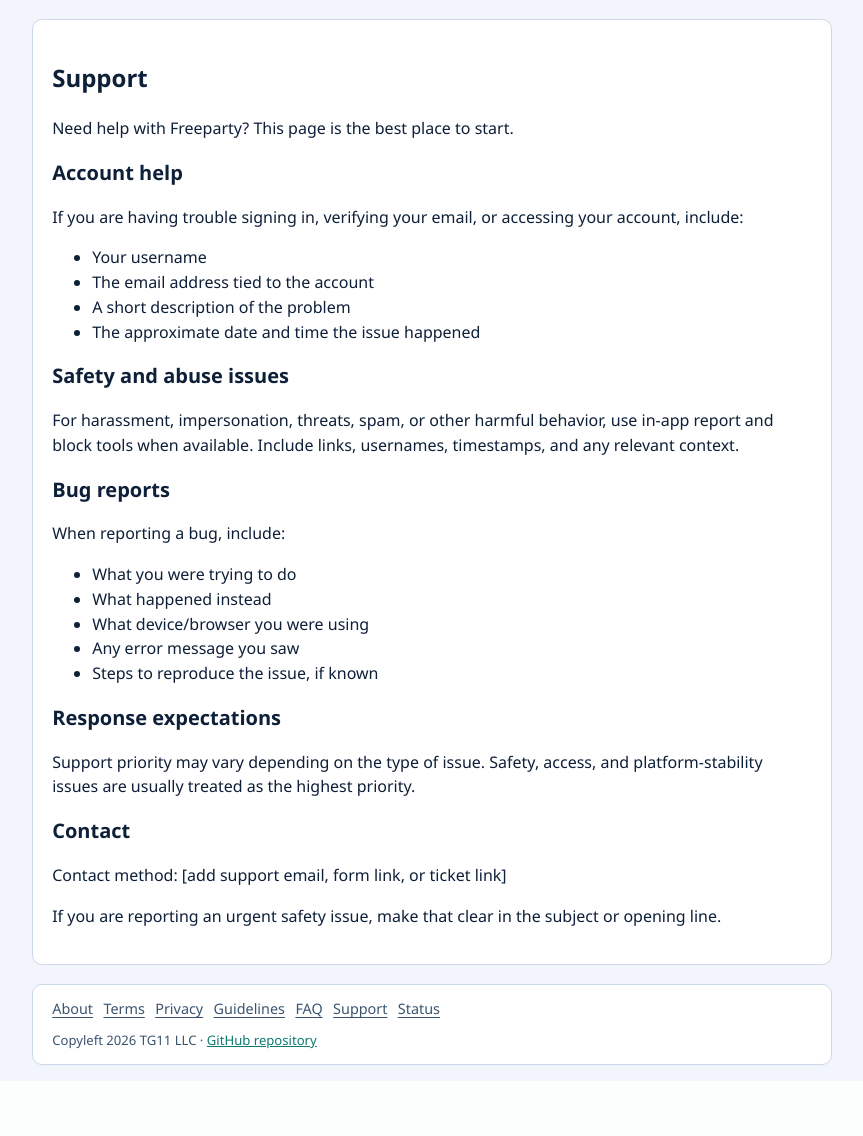
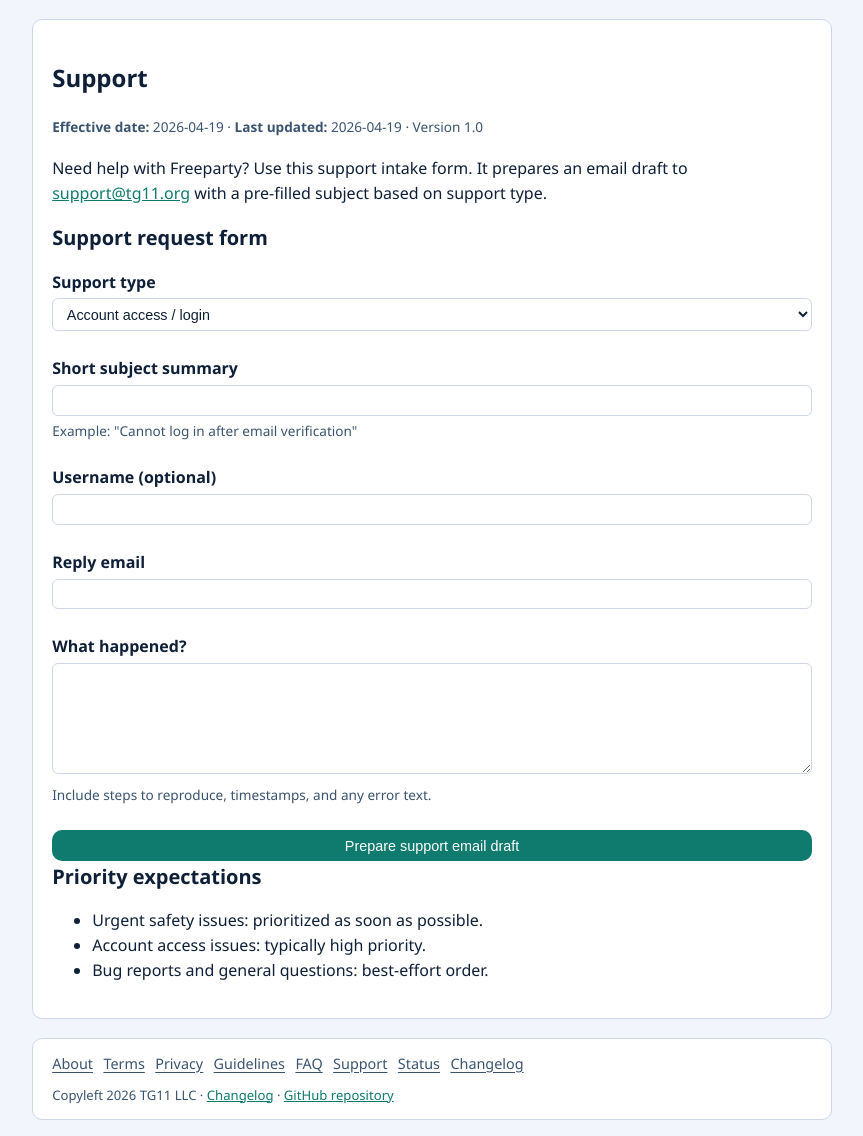
Before and after one commit to tg11-org/Freeparty, a Django app: page /support/ in a window 1280 px wide. Shown: the part 171-1307 px from the top of the page, without its empty margins (208-1071 px from the left). Before the commit the page ends 1236 px from the top, so only its background shows below. Run offline with Django 5.2, Linux system fonts and the light colour scheme; parts of the project's set-up code (start-up, migrations or seed data) failed here and were passed over; some libraries are stand-ins or nearby versions.

Commit message:
update some core templates again

```diff
--- /dev/null
+++ b/apps/core/forms.py
@@ -0,0 +1,26 @@
+from django import forms
+
+
+class SupportRequestForm(forms.Form):
+    SUPPORT_TYPE_ACCOUNT = "account"
+    SUPPORT_TYPE_SAFETY = "safety"
+    SUPPORT_TYPE_BUG = "bug"
+    SUPPORT_TYPE_BILLING = "billing"
+    SUPPORT_TYPE_GENERAL = "general"
+
+    SUPPORT_TYPE_CHOICES = [
+        (SUPPORT_TYPE_ACCOUNT, "Account access / login"),
+        (SUPPORT_TYPE_SAFETY, "Safety or abuse report"),
+        (SUPPORT_TYPE_BUG, "Bug report"),
+        (SUPPORT_TYPE_BILLING, "Billing / business"),
+        (SUPPORT_TYPE_GENERAL, "General question"),
+    ]
+
+    support_type = forms.ChoiceField(choices=SUPPORT_TYPE_CHOICES)
+    subject_summary = forms.CharField(max_length=120)
+    username = forms.CharField(max_length=100, required=False)
+    email = forms.EmailField()
+    message = forms.CharField(widget=forms.Textarea(attrs={"rows": 6}))
+
+    def support_type_label(self) -> str:
+        return dict(self.SUPPORT_TYPE_CHOICES).get(self.cleaned_data["support_type"], "General question")
--- a/apps/core/urls.py
+++ b/apps/core/urls.py
@@ -2,6 +2,7 @@ from django.urls import path
 
 from apps.core.views import (
     about_view,
+    changelog_view,
     faq_view,
     guidelines_view,
     health_live_view,
@@ -26,6 +27,7 @@ urlpatterns = [
     path("guidelines/", guidelines_view, name="guidelines"),
     path("faq/", faq_view, name="faq"),
     path("support/", support_view, name="support"),
+    path("changelog/", changelog_view, name="changelog"),
     path("inbox/", inbox_view, name="inbox"),
     path("me/", me_redirect_view, name="me"),
 ]
--- a/apps/core/views.py
+++ b/apps/core/views.py
@@ -1,3 +1,5 @@
+from urllib.parse import urlencode
+
 from django.core.cache import cache
 from django.db import connections
 from django.http import HttpRequest, HttpResponse, JsonResponse
@@ -6,6 +8,7 @@ from django.shortcuts import redirect, render
 from django.utils import timezone
 from django.views.decorators.http import require_http_methods
 
+from apps.core.forms import SupportRequestForm
 from apps.core.pagination import paginate_queryset
 from apps.notifications.models import Notification
 from apps.private_messages.models import EncryptedMessageEnvelope
@@ -136,6 +139,11 @@ def about_view(request: HttpRequest) -> HttpResponse:
 
 
 @require_http_methods(["GET"])
+def changelog_view(request: HttpRequest) -> HttpResponse:
+	return render(request, "core/changelog.html")
+
+
+@require_http_methods(["GET"])
 def terms_view(request: HttpRequest) -> HttpResponse:
 	return render(request, "core/terms.html")
 
@@ -155,9 +163,39 @@ def faq_view(request: HttpRequest) -> HttpResponse:
 	return render(request, "core/faq.html")
 
 
-@require_http_methods(["GET"])
+@require_http_methods(["GET", "POST"])
 def support_view(request: HttpRequest) -> HttpResponse:
-	return render(request, "core/support.html")
+	initial = {}
+	if request.user.is_authenticated:
+		initial["email"] = request.user.email or ""
+		if hasattr(request.user, "actor"):
+			initial["username"] = request.user.actor.handle
+
+	form = SupportRequestForm(request.POST or None, initial=initial)
+	mailto_url = ""
+	if request.method == "POST" and form.is_valid():
+		support_type_label = form.support_type_label()
+		subject = f"[{support_type_label}] {form.cleaned_data['subject_summary'].strip()}"
+		body_lines = [
+			f"Support type: {support_type_label}",
+			f"Username: {form.cleaned_data['username'].strip() or '(not provided)'}",
+			f"Reply email: {form.cleaned_data['email'].strip()}",
+			"",
+			"Message:",
+			form.cleaned_data["message"].strip(),
+		]
+		query = urlencode({"subject": subject, "body": "\n".join(body_lines)})
+		mailto_url = f"mailto:support@tg11.org?{query}"
+
+	return render(
+		request,
+		"core/support.html",
+		{
+			"support_form": form,
+			"mailto_url": mailto_url,
+			"support_email": "support@tg11.org",
+		},
+	)
 
 
 @require_http_methods(["GET"])
--- a/templates/base.html
+++ b/templates/base.html
@@ -420,6 +420,11 @@
         header h1 { font-size: 1.1rem; }
         .site-footer { margin: 0.5rem; padding: 0.8rem 0.9rem; border-radius: 8px; }
       }
+      .policy-meta {
+        color: var(--text2);
+        font-size: 0.85rem;
+        margin-bottom: 1.2rem;
+      }
     </style>
   </head>
   <body>
@@ -491,9 +496,11 @@
         <a href="/faq/">FAQ</a>
         <a href="/support/">Support</a>
         <a href="/health/">Status</a>
+        <a href="/changelog/">Changelog</a>
       </nav>
       <p style="margin:0.6rem 0 0;color:var(--text2);font-size:0.82rem;">
         Copyleft 2026 TG11 LLC ·
+        <a href="/changelog/">Changelog</a> ·
         <a href="https://github.com/tg11-org/Freeparty" target="_blank" rel="noopener noreferrer">GitHub repository</a>
       </p>
     </footer>
--- a/templates/core/support.html
+++ b/templates/core/support.html
@@ -3,53 +3,63 @@
 {% block content %}
 <section>
   <h1>Support</h1>
+  {% include "partials/policy_meta.html" %}
 
   <p>
-    Need help with Freeparty? This page is the best place to start.
+    Need help with Freeparty? Use this support intake form. It prepares an email draft to
+    <a href="mailto:{{ support_email|default:'support@tg11.org' }}">{{ support_email|default:"support@tg11.org" }}</a>
+    with a pre-filled subject based on support type.
   </p>
 
-  <h2>Account help</h2>
-  <p>
-    If you are having trouble signing in, verifying your email, or accessing your account, include:
-  </p>
+  <h2>Support request form</h2>
+  <form method="post" style="display:grid;gap:0.75rem;">
+    {% csrf_token %}
+    {% if support_form.non_field_errors %}
+      <ul class="field-errors">{% for error in support_form.non_field_errors %}<li>{{ error }}</li>{% endfor %}</ul>
+    {% endif %}
+
+    <div class="field-wrap">
+      <label for="{{ support_form.support_type.id_for_label }}">Support type</label>
+      {{ support_form.support_type }}
+    </div>
+
+    <div class="field-wrap">
+      <label for="{{ support_form.subject_summary.id_for_label }}">Short subject summary</label>
+      {{ support_form.subject_summary }}
+      <div class="field-help">Example: "Cannot log in after email verification"</div>
+    </div>
+
+    <div class="field-wrap">
+      <label for="{{ support_form.username.id_for_label }}">Username (optional)</label>
+      {{ support_form.username }}
+    </div>
+
+    <div class="field-wrap">
+      <label for="{{ support_form.email.id_for_label }}">Reply email</label>
+      {{ support_form.email }}
+    </div>
+
+    <div class="field-wrap">
+      <label for="{{ support_form.message.id_for_label }}">What happened?</label>
+      {{ support_form.message }}
+      <div class="field-help">Include steps to reproduce, timestamps, and any error text.</div>
+    </div>
+
+    <button class="button" type="submit">Prepare support email draft</button>
+  </form>
+
+  {% if mailto_url %}
+    <div style="margin-top:1rem;padding:0.9rem;border:1px solid var(--border);border-radius:10px;">
+      <p style="margin:0 0 0.5rem;"><strong>Draft ready.</strong> Open your email client to send this request:</p>
+      <p style="margin:0;"><a class="btn active" href="{{ mailto_url }}">Open pre-filled email to support@tg11.org</a></p>
+    </div>
+  {% endif %}
+
+  <h2>Priority expectations</h2>
   <ul>
-    <li>Your username</li>
-    <li>The email address tied to the account</li>
-    <li>A short description of the problem</li>
-    <li>The approximate date and time the issue happened</li>
+    <li>Urgent safety issues: prioritized as soon as possible.</li>
+    <li>Account access issues: typically high priority.</li>
+    <li>Bug reports and general questions: best-effort order.</li>
   </ul>
-
-  <h2>Safety and abuse issues</h2>
-  <p>
-    For harassment, impersonation, threats, spam, or other harmful behavior, use in-app report and
-    block tools when available. Include links, usernames, timestamps, and any relevant context.
-  </p>
-
-  <h2>Bug reports</h2>
-  <p>
-    When reporting a bug, include:
-  </p>
-  <ul>
-    <li>What you were trying to do</li>
-    <li>What happened instead</li>
-    <li>What device/browser you were using</li>
-    <li>Any error message you saw</li>
-    <li>Steps to reproduce the issue, if known</li>
-  </ul>
-
-  <h2>Response expectations</h2>
-  <p>
-    Support priority may vary depending on the type of issue. Safety, access, and platform-stability
-    issues are usually treated as the highest priority.
-  </p>
-
-  <h2>Contact</h2>
-  <p>
-    Contact method: [add support email, form link, or ticket link]
-  </p>
-
-  <p>
-    If you are reporting an urgent safety issue, make that clear in the subject or opening line.
-  </p>
 </section>
 {% endblock %}
--- /dev/null
+++ b/templates/partials/policy_meta.html
@@ -0,0 +1,8 @@
+{# Shared policy page metadata header — edit this one file to update all policy pages. #}
+{% with effective_date="2026-04-19" updated_date="2026-04-19" version="1.0" %}
+<p class="policy-meta">
+  <strong>Effective date:</strong> {{ effective_date }}
+  &middot; <strong>Last updated:</strong> {{ updated_date }}
+  &middot; Version {{ version }}
+</p>
+{% endwith %}
```
Also changed, not shown: apps/core/tests.py (+15 -0 lines), templates/core/about.html (+5 -9 lines), templates/core/changelog.html (added, +75 -0 lines), templates/core/faq.html (+28 -15 lines), templates/core/guidelines.html (+13 -9 lines), templates/core/privacy.html (+34 -21 lines), templates/core/terms.html (+36 -12 lines).
